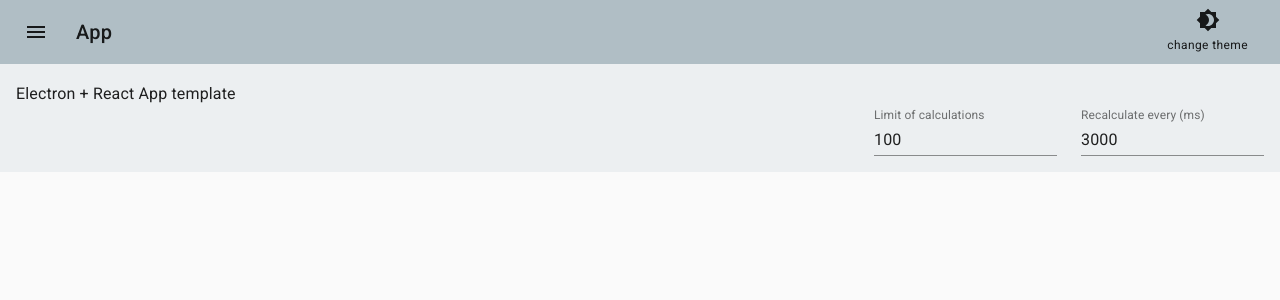
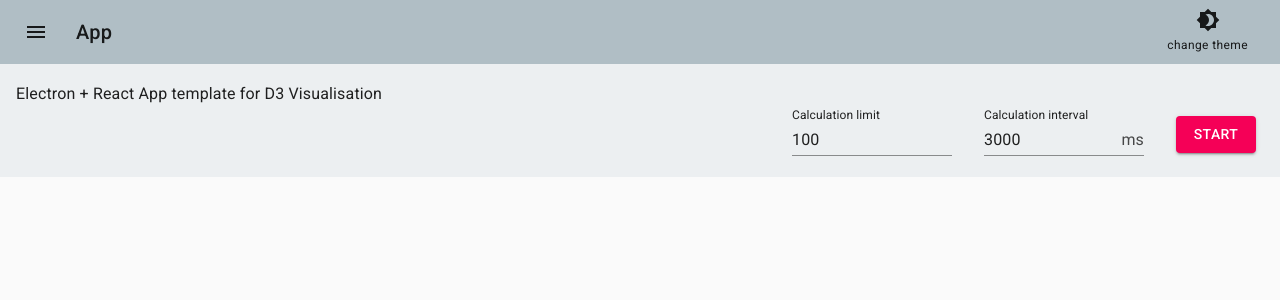
Before and after one commit to Justez/electron-react, a React app in the folder app/: page / in a window 1280 px wide. Shown: the top 300 px of the page. Built offline with nearby package versions, Linux system fonts and the light colour scheme.

Commit message:
Update control panel section styles

```diff
--- a/app/src/functional-components/polynom-template/polynom-template.tsx
+++ b/app/src/functional-components/polynom-template/polynom-template.tsx
@@ -1,7 +1,9 @@
 import React from 'react';
 import { connect } from 'react-redux';
-import { Grid, TextField } from '@material-ui/core';
+import { Box, Button, TextField, Typography } from '@material-ui/core';
 import { bindActionCreators, Dispatch } from 'redux';
+import { makeStyles } from '@material-ui/core/styles';
+import { fade } from '@material-ui/core/styles/colorManipulator';
 
 import { DOMSettings, PolynomSettings } from 'types';
 import { State } from 'store';
@@ -9,13 +11,22 @@ import { getRootID } from 'store/modules/dom-manipulation/selectors';
 import { getPolynomSettings } from 'store/modules/polynom-settings/selectors';
 import { actions as polynomSettingsActions } from 'store/modules/polynom-settings';
 
-// call applyBrotGrid on first render, on provided id
-// start calculating brot
-// increment calculation count
-// parse latest redux store saved limit and interval
-// calc layer of dots, set z-index (use calc count)
-// set timeout for polynom just in case
-// call next calculation after set interval
+const useStyles = makeStyles(theme => ({
+    contrast: {
+        color: theme.palette.primary.contrastText,
+    },
+    adorment: {
+        color: fade(theme.palette.primary.contrastText, 0.7),
+    },
+    input: {
+        marginRight: theme.spacing(4),
+        width: '10rem'
+    },
+    button: {
+        margin: theme.spacing(1, 0),
+        width: '5rem'
+    }
+}));
 
 interface StateProps {
     rootID: DOMSettings['rootID'];
@@ -31,33 +42,39 @@ interface DispatchProps {
 type Props = StateProps & DispatchProps
 
 const Brot = ({ rootID, polynomSettings, actions }: Props) => {
+    const classes = useStyles();
     const updateCalculationLimit = (v: any) => actions.polynomSettings.updateCalculationLimit(v.target.value)
     const updateInterval = (v: any) => actions.polynomSettings.updateInterval(v.target.value)
+    const updateStatus = () => actions.polynomSettings.updateStatus()
 
     return (
         <>
-            <Grid container justify="flex-end" spacing={3}>
-                <Grid item>
+            <Box mr={1} display="flex" flexDirection="row" justifyContent="end">
                 <TextField
                     id="limit"
-                        label="Limit of calculations"
+                    label="Calculation limit"
                     type="number"
+                    className={classes.input}
                     value={polynomSettings?.calcLimit}
                     onChange={updateCalculationLimit}
-                        inputProps={{ max: 1000 }}
+                    InputLabelProps={{ className: classes.contrast }}
+                    inputProps={{ max: 1000, className: classes.contrast }}
                 />
-                </Grid>
-                <Grid item>
                 <TextField
                     id="interval"
-                        label="Recalculate every (ms)"
+                    label="Calculation interval"
                     type="number"
+                    className={classes.input}
+                    onChange={updateInterval}
                     value={polynomSettings?.interval}
-                        onChange={updateInterval}
-                        inputProps={{ min: 3000 }}
+                    InputLabelProps={{ className: classes.contrast, style: { display: 'ruby' } }}
+                    InputProps={{ endAdornment: <Typography className={classes.adorment}>ms</Typography> }}
+                    inputProps={{ min: 3000, className: classes.contrast }}
                 />
-                </Grid>
-            </Grid>
+                <Button className={classes.button} onClick={updateStatus} variant="contained" color="secondary">
+                    {polynomSettings.activated ? 'stop' : 'start'}
+                </Button>
+            </Box>
             <div id={rootID}></div>
         </>
     )
--- a/app/src/pages/main/index.ts
+++ b/app/src/pages/main/index.ts
@@ -1 +1 @@
-export { default } from './main-page';
+export { default } from './main-page-template';
--- a/app/src/pages/main/main-page.tsx
+++ b/app/src/pages/main/main-page-template.tsx
@@ -3,13 +3,11 @@ import { Typography } from '@material-ui/core';
 
 import Polynom from 'functional-components/polynom-template';
 
-const MainPage = () => (
-  <>
-    <Typography variant="subtitle1">
-      Electron + React App template
-    </Typography>
-    <Polynom />
-  </>
-);
+const MainPage = () => (<>
+  <Typography variant="subtitle1">
+    Electron + React App template for D3 Visualisation
+  </Typography>
+  <Polynom />
+</>);
 
 export default MainPage;
--- a/app/src/store/modules/dom-manipulation/index.ts
+++ b/app/src/store/modules/dom-manipulation/index.ts
@@ -1,8 +1,8 @@
-import { createActions } from 'redux-actions';
+// import { createActions } from 'redux-actions';
 
 export const NAMESPACE = 'dom';
 
-export const actions = createActions(
-  '',
-  { prefix: NAMESPACE },
-);
+// export const actions = createActions(
+//   '',
+//   { prefix: NAMESPACE },
+// );
--- a/app/src/store/modules/polynom-settings/index.ts
+++ b/app/src/store/modules/polynom-settings/index.ts
@@ -5,5 +5,6 @@ export const NAMESPACE = 'polynomSettings';
 export const actions = createActions(
   'UPDATE_INTERVAL',
   'UPDATE_CALCULATION_LIMIT',
+  'UPDATE_STATUS',
   { prefix: NAMESPACE },
 );
--- a/app/src/store/modules/polynom-settings/reducer.ts
+++ b/app/src/store/modules/polynom-settings/reducer.ts
@@ -10,6 +10,7 @@ export type DefaultState = PolynomSettings;
 export const defaultState: DefaultState = {
     calcLimit: 100,
     interval: 3000,
+    activated: false
 };
 
 type Payload = any;
@@ -21,6 +22,8 @@ const reducer = handleActions<DefaultState, Payload>({
         assocPath(['interval'], payload, state),
     [actions.updateCalculationLimit.toString()]: (state, { payload }) =>
         assocPath(['calcLimit'], payload, state),
+    [actions.updateStatus.toString()]: (state, { payload }) =>
+        assocPath(['activated'], payload ? payload : !state.activated, state),
 },
     defaultState,
 );
--- a/app/src/types/index.ts
+++ b/app/src/types/index.ts
@@ -1,3 +1,4 @@
 export * from './dom-manipulation';
+export * from './polynom-settings';
 export * from './polynom';
 export * from './constants';
--- /dev/null
+++ b/app/src/types/polynom-settings/index.ts
@@ -0,0 +1 @@
+export * from './polynom-settings';
--- /dev/null
+++ b/app/src/types/polynom-settings/polynom-settings.ts
@@ -0,0 +1,5 @@
+export interface PolynomSettings {
+    calcLimit: number;
+    interval: number;
+    activated: boolean;
+}
--- a/app/src/types/polynom/polynom.ts
+++ b/app/src/types/polynom/polynom.ts
@@ -1,4 +1,3 @@
-export interface PolynomSettings {
-    calcLimit: number;
-    interval: number;
+export interface PolynomData {
+    calcCount: number;
 }
```
Lines whose indentation alone changed are shown as unchanged.
